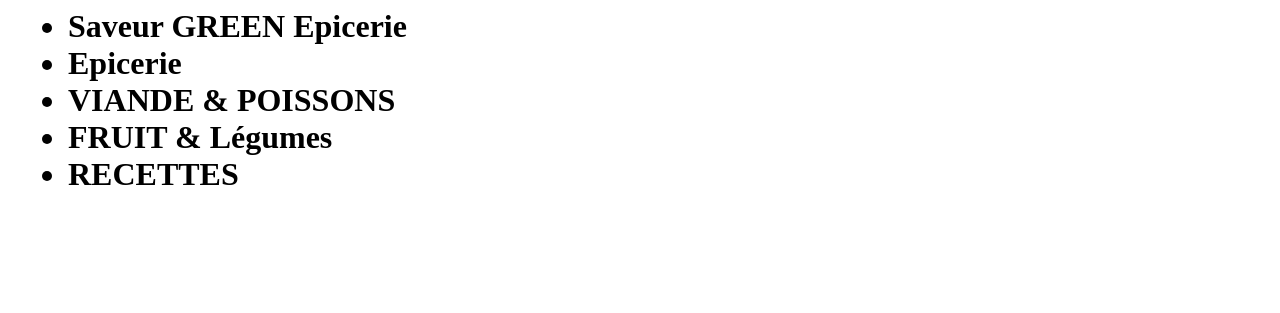
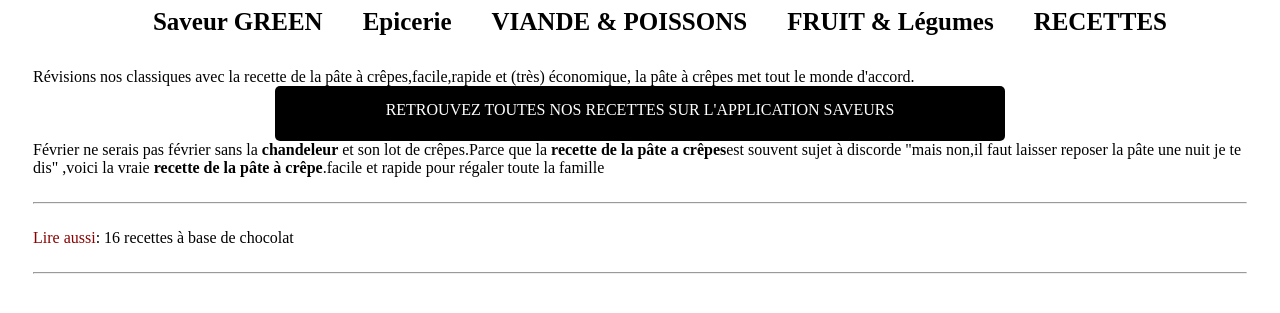
Before and after one commit to ritchi92/tds-web-2022, a PHP site: page /cuisine.html in a window 1280 px wide. Shown: the top 313 px of the page. Run offline with PHP 8.4, Linux system fonts and the light colour scheme.

Commit message:
uptade cuisine.html

```diff
--- a/cuisine.html
+++ b/cuisine.html
@@ -8,10 +8,28 @@
     <body>
 		<h1>
 		<ul class="menu">
-			<li>Saveur GREEN Epicerie</li>
-			<li> Epicerie</li>
-			<li>VIANDE & POISSONS</li>
-			<li>FRUIT & Légumes</li>
-			<li>RECETTES</li>
+		<center>
+			<li>Saveur GREEN<li> Epicerie</li><li>VIANDE & POISSONS</li><li>FRUIT & Légumes</li><li>RECETTES</li></li>
+		</center>
+
+
 		</ul>
 		</h1>
+		<p>
+		Révisions nos classiques avec la recette de la pâte à crêpes,facile,rapide et (très) économique,
+		la pâte à crêpes met tout le monde d'accord.
+		</p>
+		<p>
+		<center><span class="enca">RETROUVEZ TOUTES NOS RECETTES SUR L'APPLICATION SAVEURS</span></center>
+		</p>
+		<p>
+		Février ne serais pas février sans la <strong>chandeleur</strong> et son lot de crêpes.Parce que la
+		<strong>recette de la pâte a crêpes</strong>est souvent sujet à discorde "mais non,il faut laisser
+		reposer la pâte une nuit je te dis"
+		,voici la vraie <strong>recette de la pâte à crêpe</strong>.facile et rapide pour régaler toute la famille
+		</p>
+		<hr>
+		<p>
+		<span id="rouge">Lire aussi</span>: 16 recettes à base de chocolat
+		</p>
+		<hr>
--- a/cuisinestyle.css
+++ b/cuisinestyle.css
@@ -1,5 +1,29 @@
 .menu li {
-	diplay:inline-block;
+	display:inline-block;
 	margin:0 20px;
+	text-align:right;
+	font-size: 25px;
+
 
 }
+.enca{
+	width:700px;
+	height:25px;
+	padding:15px 15px 15px 15px;
+	color: white;
+	background-color:black;
+	border-radius:5px;
+	display:block;
+}
+p{
+	margin:0px 25px 0px 25px;
+	display:block;
+}
+hr{
+	margin:25px 25px 25px 25px ;
+	display:block;
+
+}
+#rouge{
+	color:darkred;
+}
```
